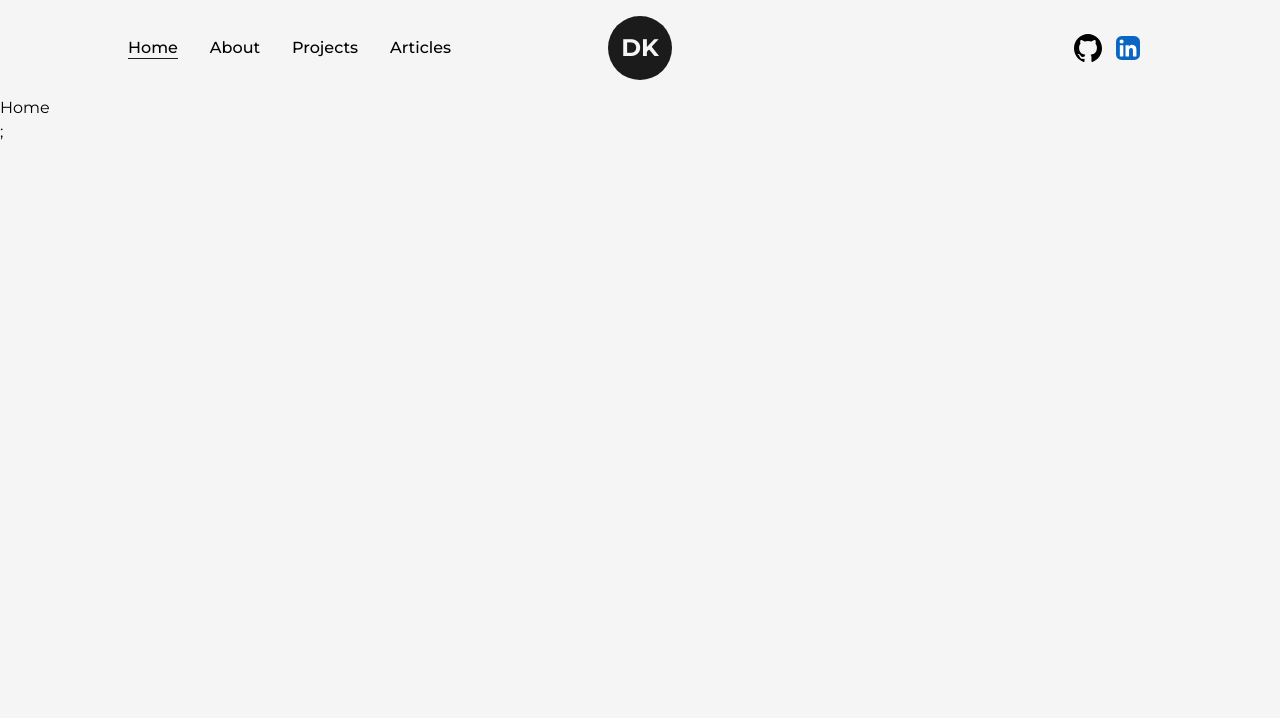
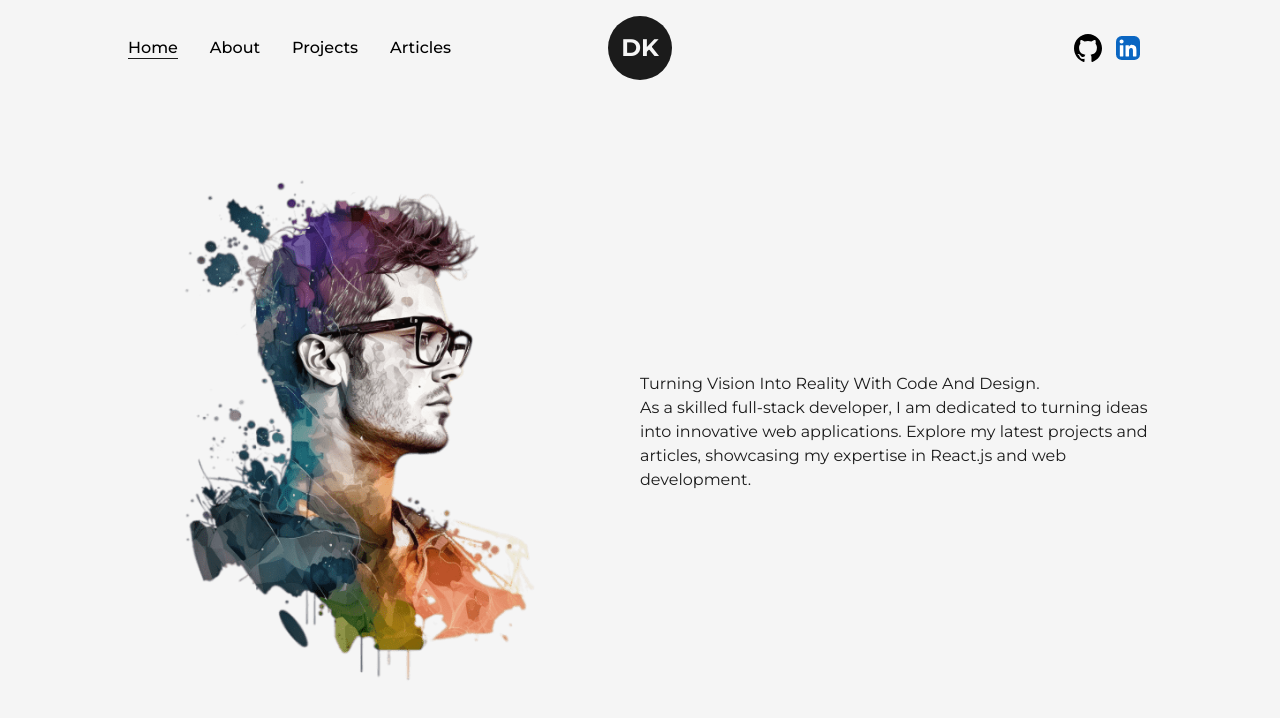
Before and after one commit to dineshvoithu/my-portfolio, a Next.js app: page / in a window 1280 px wide. Shown: the top 718 px of the page. Built offline with nearby package versions, Linux system fonts and the light colour scheme.

Commit message:
layout update

```diff
--- /dev/null
+++ b/src/components/layout.js
@@ -0,0 +1,13 @@
+import React from "react";
+
+const Layout = ({ children, className = "" }) => {
+  return (
+    <div
+      className={`w-full h-full inline-block z-0 bg-light p-32 ${className}`}
+    >
+      {children}
+    </div>
+  );
+};
+
+export default Layout;
--- a/src/pages/_app.js
+++ b/src/pages/_app.js
@@ -21,7 +21,7 @@
         className={`${montserrat.variable} font-mont bg-light w-full min-h-screen`}
       >
         <NavBar />
-        <Component {...pageProps} />;
+        <Component {...pageProps} />
       </main>
     </>
   );
--- a/src/pages/index.js
+++ b/src/pages/index.js
@@ -1,5 +1,8 @@
 import Head from "next/head";
 import { Inter } from "next/font/google";
+import Layout from "@/components/layout";
+import Image from "next/image";
+import profilePic from "../../public/images/profile/developer-pic-1.png";
 
 const inter = Inter({ subsets: ["latin"] });
 
@@ -10,7 +13,28 @@
         <title>Create Next App</title>
         <meta name="description" content="Generated by create next app" />
       </Head>
-      <main>Home</main>
+      <main className="flex items-center text-dark w-full min-h-screen">
+        <Layout className="pt-0">
+          <div className="flex items-center justify-between w-full">
+            <div className="w-1/2">
+              <Image
+                src={profilePic}
+                alt="Dinesh-Profile"
+                className="w-full h-auto"
+              />
+            </div>
+            <div className="w-1/2">
+              <h1>Turning Vision Into Reality With Code And Design.</h1>
+              <p>
+                As a skilled full-stack developer, I am dedicated to turning
+                ideas into innovative web applications. Explore my latest
+                projects and articles, showcasing my expertise in React.js and
+                web development.
+              </p>
+            </div>
+          </div>
+        </Layout>
+      </main>
     </>
   );
 }
```
